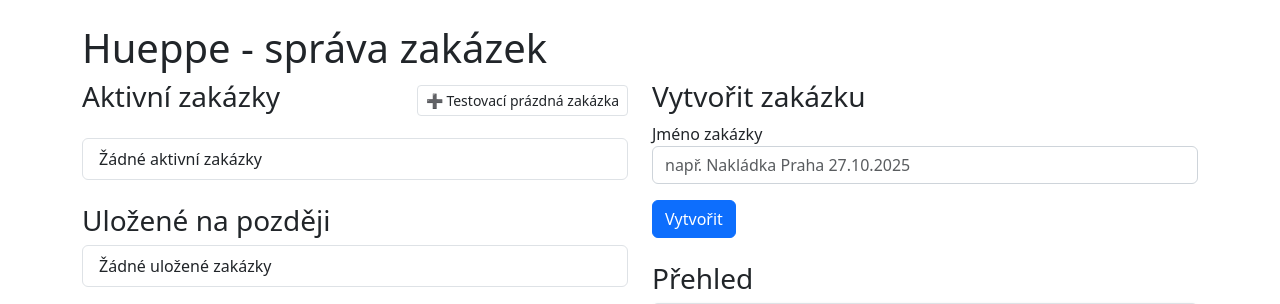
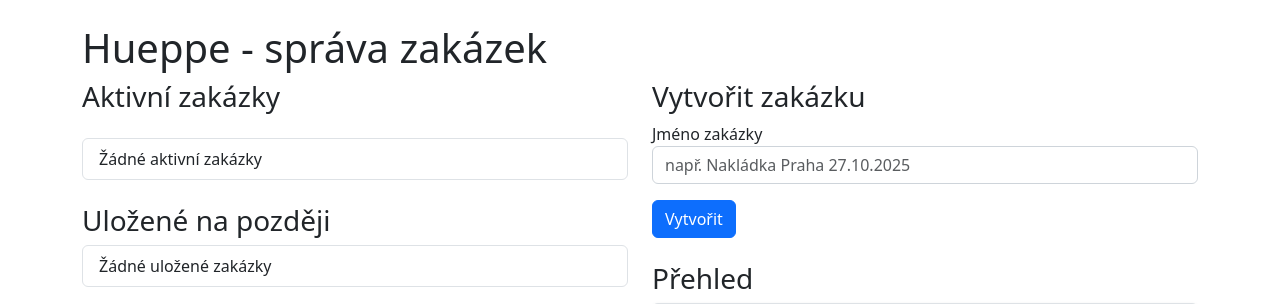
Before and after one commit to tomastomeska/Hueppe-beta, a Flask app: page /loading_orders in a window 1280 px wide. Shown: the part 82-386 px from the top of the page. Run offline with Flask 3, Linux system fonts and the light colour scheme; data that the repository does not hold is empty.

Commit message:
Remove test order button for beta version

```diff
--- a/templates/loading_orders.html
+++ b/templates/loading_orders.html
@@ -34,9 +34,6 @@
   <div class="col-md-6">
     <div class="d-flex justify-content-between align-items-center mb-3">
       <h3>Aktivní zakázky</h3>
-      <button type="button" class="btn btn-sm btn-outline-secondary" onclick="createTestOrder()">
-        ➕ Testovací prázdná zakázka
-      </button>
     </div>
     <ul class="list-group">
       {% for o in orders if not o.saved_for_later and not o.closed %}
@@ -214,35 +211,7 @@
       });
   }
 
-  // Funkce pro vytvoření testovací zakázky
-  function createTestOrder() {
-    if (!confirm('Vytvořit testovací prázdnou zakázku?\n\nTato zakázka bude prázdná a půjde smazat.')) {
-      return;
-    }
-
-    fetch('/create_test_order', {
-      method: 'POST',
-      headers: {
-        'Content-Type': 'application/json',
-      }
-    })
-      .then(response => response.json())
-      .then(data => {
-        console.log('Create test order response:', data);
-        if (data.success) {
-          showSuccessMessage(data.message);
-          // Obnovit stránku po 2 sekundách
-          setTimeout(() => {
-            location.reload();
-          }, 2000);
-        } else {
-          showErrorMessage(data.error || 'Chyba při vytváření testovací zakázky');
-        }
-      })
-      .catch(error => {
-        showErrorMessage('Chyba při vytváření testovací zakázky: ' + error);
-      });
-  }
+  // Funkce pro vytvoření testovací zakázky - ODSTRANĚNO PRO BETA VERZI
 
   // Funkce pro zobrazení zpráv (používáme ze base.html theme systému)
   function showSuccessMessage(message) {
```
